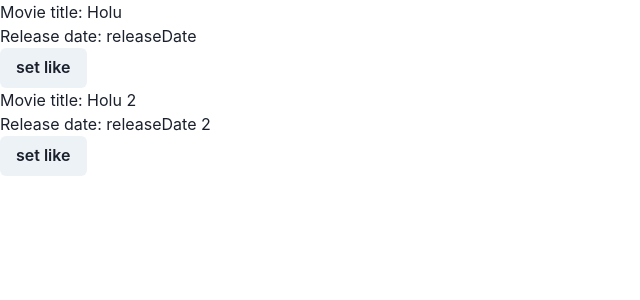
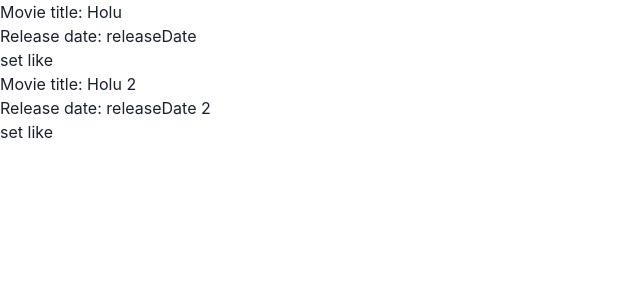
Before and after one commit to leobar37/fast-tutorials, a Next.js app: page /2 in a window 1280 px wide. Shown: the top 300 px of the page, without its empty margins (0-640 px from the left). Built offline with nearby package versions, Linux system fonts and the light colour scheme.

Commit message:
En tutorial

```diff
--- a/package.json
+++ b/package.json
@@ -6,7 +6,8 @@
     "dev": "next dev",
     "build": "next build",
     "start": "next start",
-    "lint": "next lint"
+    "lint": "next lint",
+    "prepare": "husky install"
   },
   "dependencies": {
     "@chakra-ui/react": "^1.6.6",
@@ -21,6 +22,7 @@
     "@types/react": "17.0.19",
     "eslint": "7.32.0",
     "eslint-config-next": "11.1.0",
+    "husky": "^7.0.1",
     "shelljs": "^0.8.4",
     "typescript": "4.3.5"
   }
--- a/src/pages/2.tsx
+++ b/src/pages/2.tsx
@@ -1,29 +1,23 @@
 import * as React from "react";
 import { useState, useEffect, useCallback } from "react";
-import { Button } from "@chakra-ui/react";
-function Movie({
-  title,
-  releaseDate,
-  memo,
-  setLike,
-}: {
+type MovieProps = {
   title: string;
-  releaseDate: string;
+  description: string;
   memo: boolean;
   setLike: (title: string) => void;
-}) {
-  console.log(`${memo ? "<MemoizedMovie>" : "<Movie>"} rendered`);
+};
 
+function Movie({ title, description, memo, setLike }: MovieProps) {
   return (
     <div>
       <div>Movie title: {title}</div>
-      <div>Release date: {releaseDate}</div>
-      <Button onClick={() => setLike(title)}> set like </Button>
+      <div>Release date: {description}</div>
+      <button onClick={() => setLike(title)}> set like </button>
     </div>
   );
 }
 
-const MemoizeMovie = React.memo(Movie);
+const MemoizedMovie = React.memo(Movie);
 
 function index() {
   const [, setToggle] = useState(true);
@@ -35,21 +29,22 @@ function index() {
     return () => clearInterval(id);
   }, []);
 
-  // now  setLike is the same instace in each render
-  const setLike = useCallback((title: string) => {}, []);
+  const setLike = useCallback((title: string) => {
+    console.log(title);
+  }, []);
 
   return (
     <div>
       <Movie
         setLike={setLike}
         title="Holu"
-        releaseDate="releaseDate"
+        description="releaseDate"
         memo={false}
       />
-      <MemoizeMovie
+      <MemoizedMovie
         setLike={setLike}
         title="Holu 2"
-        releaseDate="releaseDate 2"
+        description="releaseDate 2"
         memo={true}
       />
     </div>
```
Also changed, not shown: index.js (added, +12 -0 lines), src/pages/1.tsx (+14 -14 lines), src/pages/3.tsx (+5 -4 lines), src/pages/4.tsx (+8 -15 lines), 2 other files (tests, documents, lock files or other folders).
